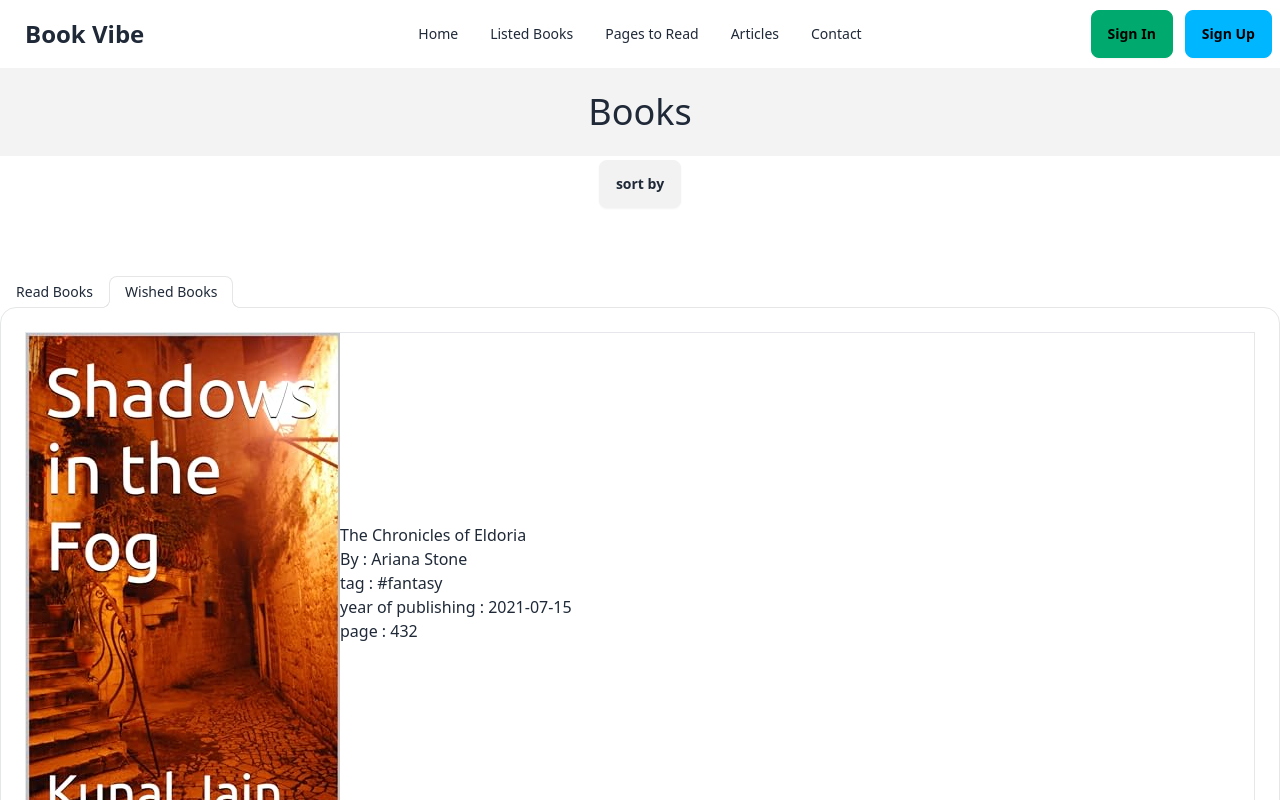
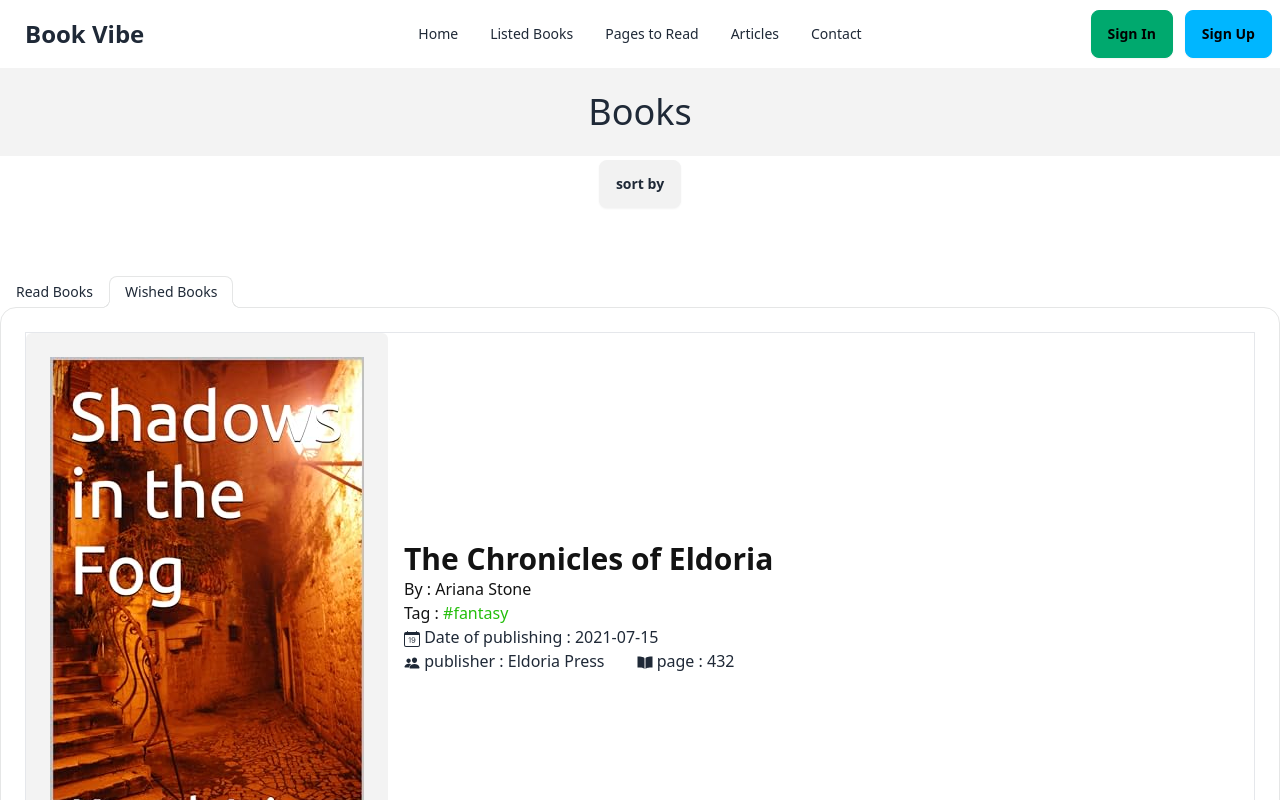
Before and after one commit to fahimmuntasir689/Book-Vibe-Pro, a React (Vite) app: page /listedBooks in a window 1280 px wide. Shown: the top 800 px of the page. Built offline with nearby package versions, Linux system fonts and the light colour scheme.

Commit message:
listed books are added

```diff
--- a/src/Components/ListedBooks/AllListedBooks.jsx
+++ b/src/Components/ListedBooks/AllListedBooks.jsx
@@ -1,20 +1,25 @@
-
+import { BsCalendarDate } from "react-icons/bs";
+import { IoBookSharp } from "react-icons/io5";
+import { IoPeople } from "react-icons/io5";
 
 const AllListedBooks = ({ book }) => {
 
     return (
         <>
-            <div className="flex items-center border">
-                <div>
+            <div className="flex flex-col gap-4 md:flex-row items-center border">
+                <div className="bg-[#F3F3F3] p-6 rounded-md">
                     <img src='/public/pics/book-two.jpg' alt="" />
                 </div>
                 <div>
-                    <h1>{book.bookName}</h1>
-                    <h1>By : {book.author}</h1>
-                    <p>tag : #{book.tags[0]}
-                        <p>year of publishing : {book.publishingTime}</p>
-                        <p>page : {book.numberOfPages}</p>
-                    </p>
+                    <h1 className="text-[#131313] font-semibold text-3xl">{book.bookName}</h1>
+                    <h1 className="text-[#131313] font-medium">By : {book.author}</h1>
+                    <p className="text-[#131313] font-medium">Tag : <span className="text-[#23BE0A]">#{book.tags[0]}</span></p>
+                        <p><BsCalendarDate className="inline-block"></BsCalendarDate> Date of publishing : {book.publishingTime}</p>
+                        <div className="flex gap-8">
+                            <p><IoPeople className="inline-block"></IoPeople> publisher : {book.publisher}</p>
+                            <p><IoBookSharp className="inline-block"></IoBookSharp> page : {book.numberOfPages}</p>
+                        </div>
+
                 </div>
             </div>
 
```
